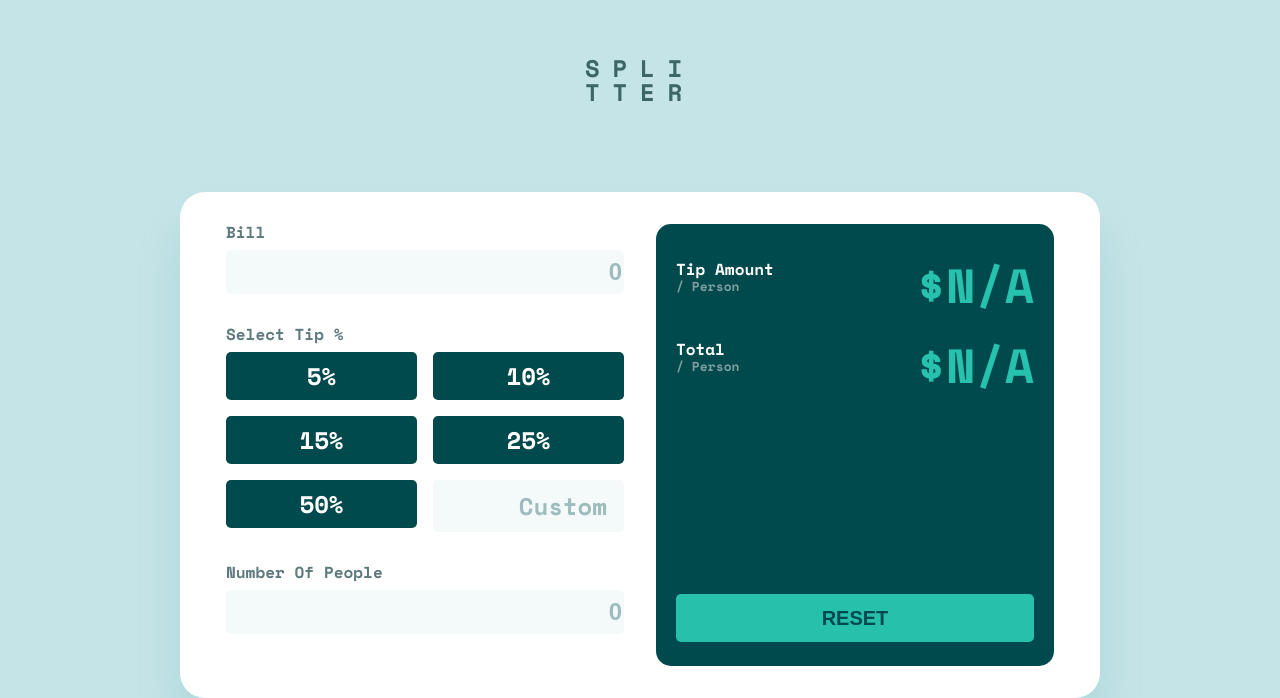
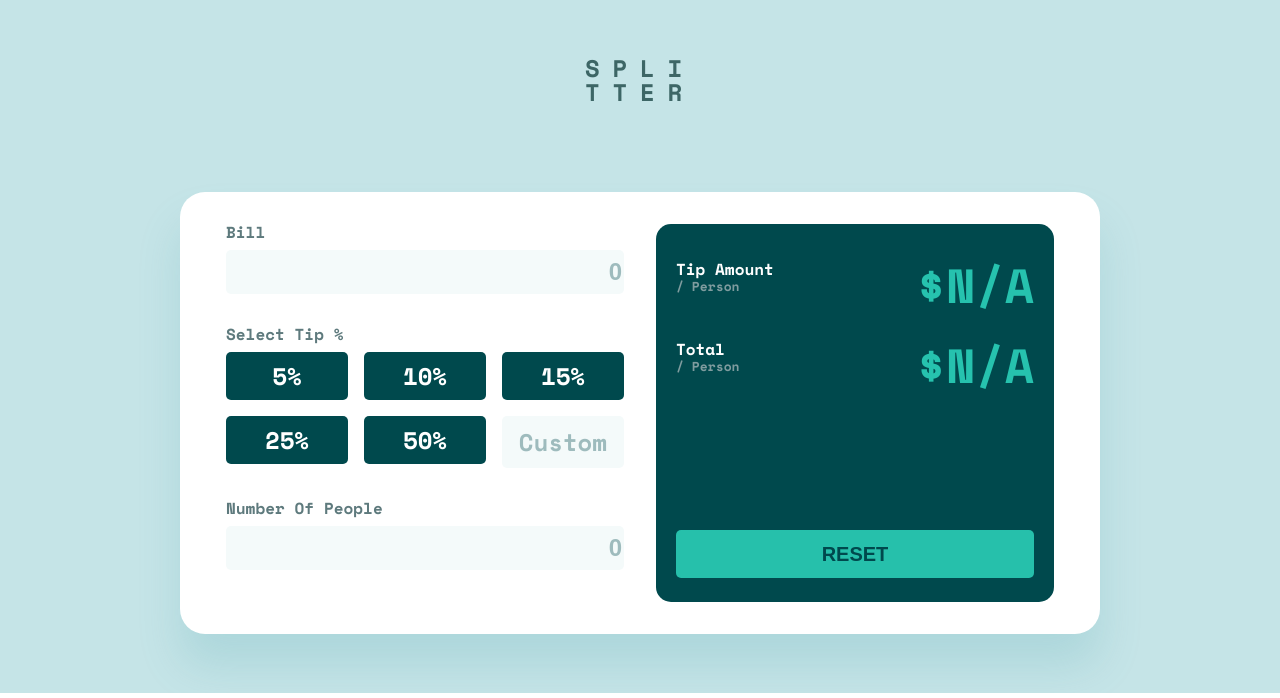
Before and after one commit to shivjoshi1996/tip-calculator-app, a React (Create React App) app: page / in a window 1280 px wide. Shown: the part 107-805 px from the top of the page. Built offline with nearby package versions, Linux system fonts and the light colour scheme.

Commit message:
Update grid on tip selection to 3 columns on larger screens

```diff
--- a/src/components/TipSelection.js
+++ b/src/components/TipSelection.js
@@ -5,6 +5,10 @@ const StyledTipGrid = styled.div`
   display: grid;
   grid-template-columns: 1fr 1fr;
   gap: 1rem;
+
+  @media (min-width: 768px) {
+    grid-template-columns: 1fr 1fr 1fr;
+  }
 
   input {
     font-family: 'Space Mono', monospace;
```
